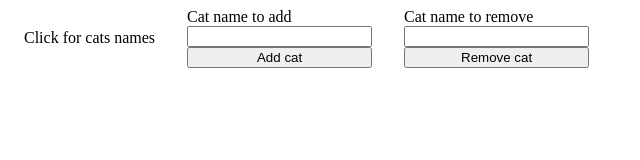
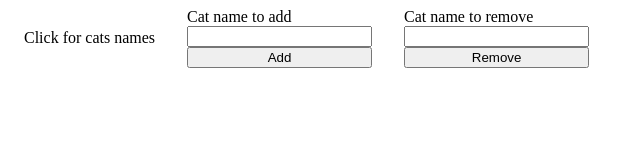
Before and after one commit to da-the-dev/angular-express, an Angular app: page / in a window 1280 px wide. Shown: the top 160 px of the page, without its empty margins (0-640 px from the left). Built offline with nearby package versions, Linux system fonts and the light colour scheme.

Commit message:
Reworked forms

```diff
--- a/src/app/app.component.html
+++ b/src/app/app.component.html
@@ -8,19 +8,15 @@
     </div>
   </div>
 
-  <div class="control-element">
-    <form class="form" (submit)="addCat(addCatName)">
-      <label for="catAdd">Cat name to add</label>
-      <input [(ngModel)]="addCatName" name="catAdd" type="text">
-      <button>Add cat</button>
-    </form>
-  </div>
+  <form class="control-element" (ngSubmit)="addCat(catForm.value)">
+    <label for="addCatName">Cat name to add</label>
+    <input ngModel required name="addCatName" #catForm="ngModel" (change)="log(catForm.value)" type="text">
+    <button type="submit">Add</button>
+  </form>
 
-  <div class="control-element">
-    <form class="form" (submit)="killCat(killCatName)">
-      <label for="catKill">Cat name to remove</label>
-      <input [(ngModel)]="killCatName" name="catKill" type="text">
-      <button>Remove cat</button>
-    </form>
-  </div>
+  <form class="control-element" (ngSubmit)="killCat(catForm.value)">
+    <label for="delCatName">Cat name to remove</label>
+    <input ngModel required name="delCatName" #catForm="ngModel" (change)="log(catForm.value)" type="text">
+    <button type="submit">Remove</button>
+  </form>
 </div>
--- a/src/app/app.component.scss
+++ b/src/app/app.component.scss
@@ -1,15 +1,13 @@
-.form {
-    display: flex;
-    flex-direction: column;
-}
 .control {
     &-container {
         display: flex;
-        // flex-direction: row;
+        flex-direction: row;
         justify-content: flex-start;
         align-items: flex-start;
     }
     &-element {
+        display: flex;
+        flex-direction: column;
         margin: auto 1rem;
         position: relative;
     }
--- a/src/app/app.component.ts
+++ b/src/app/app.component.ts
@@ -7,7 +7,7 @@ import { CatService } from './core/services/cat.service';
   templateUrl: './app.component.html',
   styleUrls: ['./app.component.scss']
 })
-export class AppComponent implements OnInit {
+export class AppComponent {
   title = 'angular-express';
 
   cats: Cat[] = []
@@ -18,17 +18,19 @@ export class AppComponent implements OnInit {
     private catService: CatService
   ) { }
 
-  ngOnInit(): void {
-  }
-
   submit() {
     this.catService.getAllCats().subscribe(ev => this.cats = ev)
   }
-
   addCat(name: string, body?: Record<string, any>) {
+    console.log(name)
     this.catService.addCat(name, body).subscribe(res => this.submit())
   }
   killCat(name: string) {
     this.catService.killCat(name).subscribe(res => this.submit())
   }
+
+  log(any?: any) {
+    console.log(any)
+  }
+
 }
```
